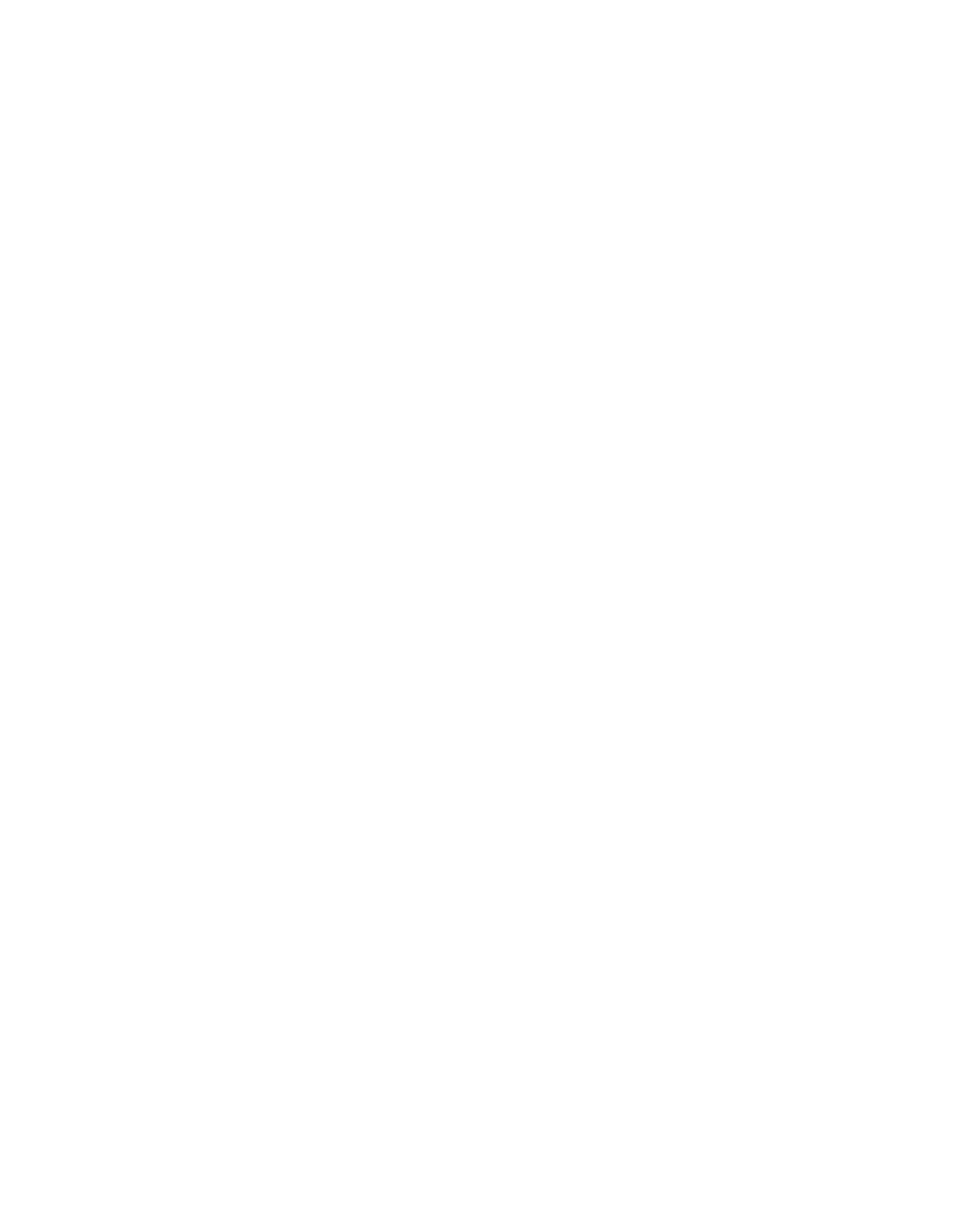
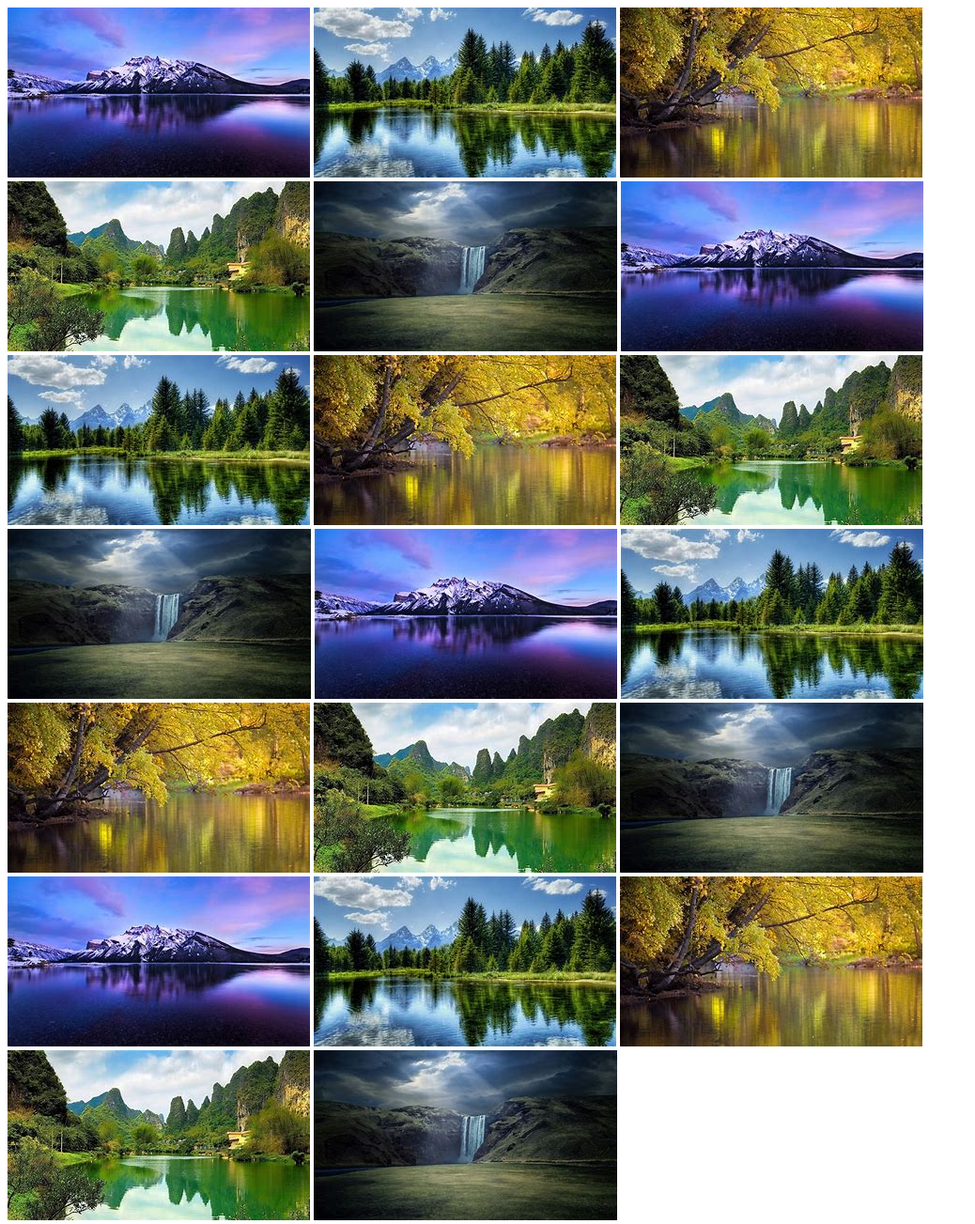
Before and after one commit to ankit3jan/Task3, a plain HTML site: page 3.html in a window 1280 px wide. Shown: the whole page at 94% size, without its empty margins (0-1038 px from the left). Before the commit the page ends 800 px from the top, so only its background shows below. Drawn offline with Linux system fonts and the light colour scheme.

Commit message:
Files inserted

```diff
--- a/3.html
+++ b/3.html
@@ -6,25 +6,25 @@
     <title>Document</title>
 </head>
 <body>
-    <img src="../imag1.jpeg" alt="">
-    <img src="../imag2.jpeg" alt="">
-    <img src="../imag3.jpeg" alt="">
-    <img src="../imag4.jpeg" alt="">
-    <img src="../image5.jpeg" alt="">
-    <img src="../imag1.jpeg" alt="">
-    <img src="../imag2.jpeg" alt="">
-    <img src="../imag3.jpeg" alt="">
-    <img src="../imag4.jpeg" alt="">
-    <img src="../image5.jpeg" alt="">
-    <img src="../imag1.jpeg" alt="">
-    <img src="../imag2.jpeg" alt="">
-    <img src="../imag3.jpeg" alt="">
-    <img src="../imag4.jpeg" alt="">
-    <img src="../image5.jpeg" alt="">
-    <img src="../imag1.jpeg" alt="">
-    <img src="../imag2.jpeg" alt="">
-    <img src="../imag3.jpeg" alt="">
-    <img src="../imag4.jpeg" alt="">
-    <img src="../image5.jpeg" alt="">
+    <img src="imag1.jpeg" alt="">
+    <img src="imag2.jpeg" alt="">
+    <img src="imag3.jpeg" alt="">
+    <img src="imag4.jpeg" alt="">
+    <img src="image5.jpeg" alt="">
+    <img src="imag1.jpeg" alt="">
+    <img src="imag2.jpeg" alt="">
+    <img src="imag3.jpeg" alt="">
+    <img src="imag4.jpeg" alt="">
+    <img src="image5.jpeg" alt="">
+    <img src="imag1.jpeg" alt="">
+    <img src="imag2.jpeg" alt="">
+    <img src="imag3.jpeg" alt="">
+    <img src="imag4.jpeg" alt="">
+    <img src="image5.jpeg" alt="">
+    <img src="imag1.jpeg" alt="">
+    <img src="imag2.jpeg" alt="">
+    <img src="imag3.jpeg" alt="">
+    <img src="imag4.jpeg" alt="">
+    <img src="image5.jpeg" alt="">
 </body>
 </html>
```
Also changed, not shown: imag1.jpeg (added), imag2.jpeg (added), imag3.jpeg (added), imag4.jpeg (added), image5.jpeg (added).
